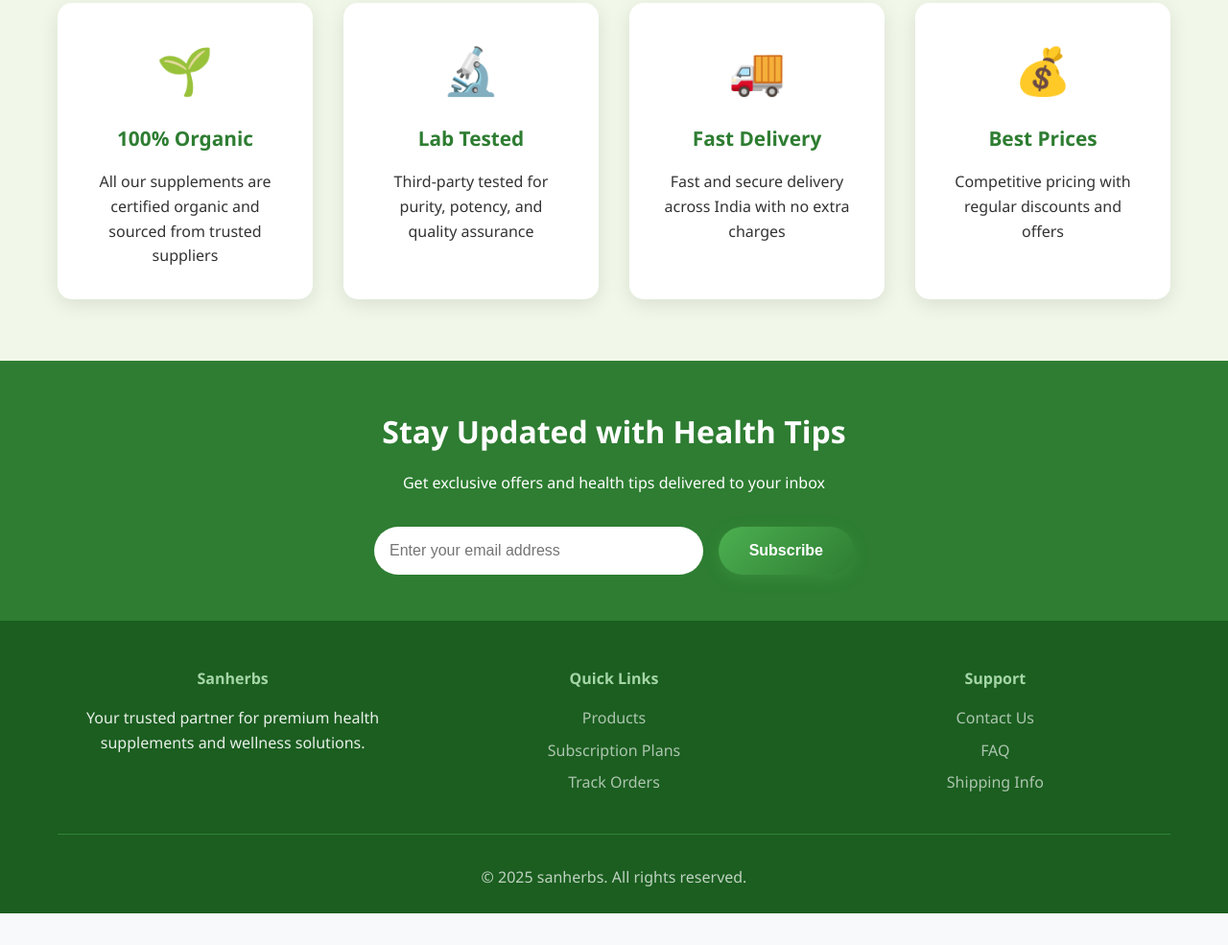
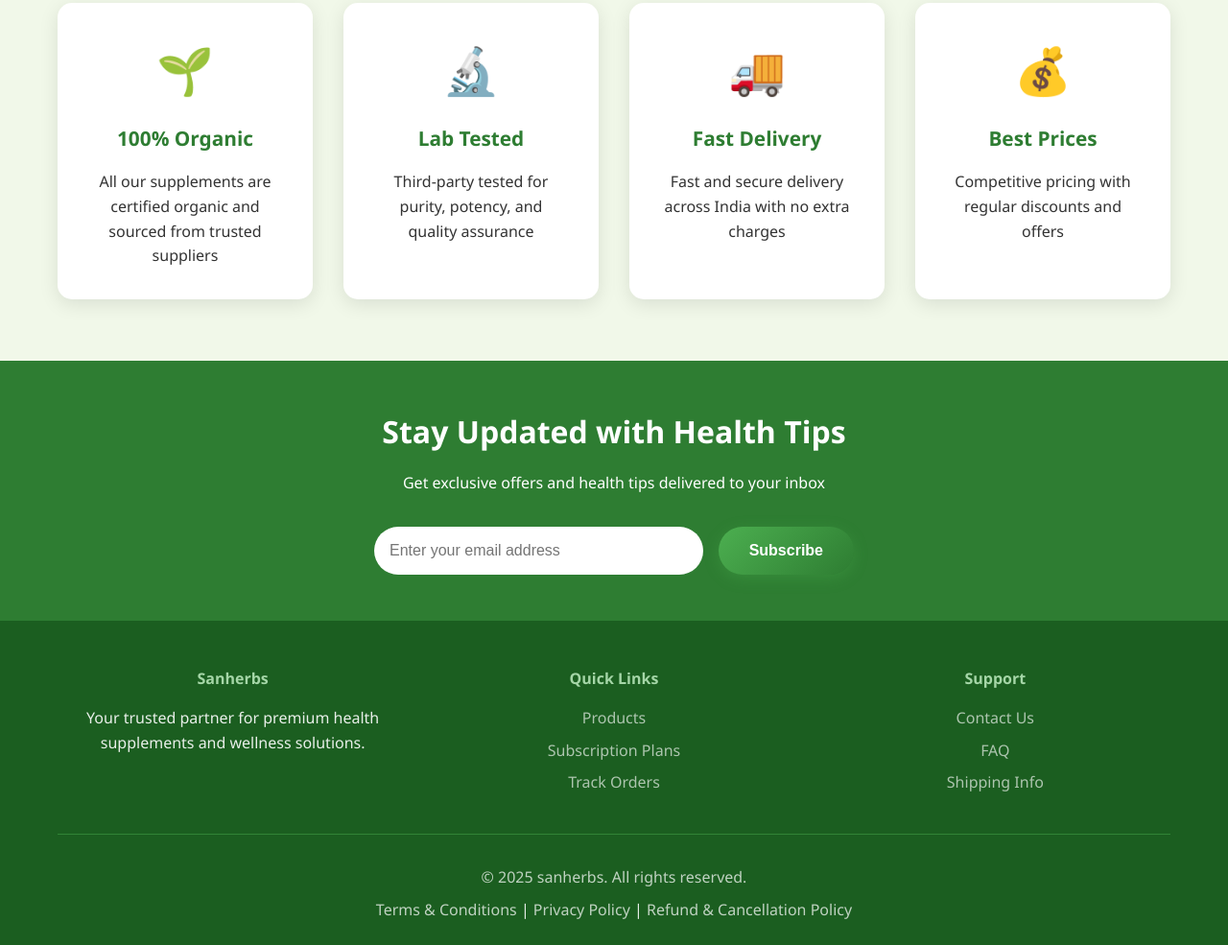
Before and after one commit to PROcastinator69/sanherbs, a website: page index.html in a window 1280 px wide. Shown: the part 1502-2487 px from the top of the page at 96% size. Before the commit the page ends 2454 px from the top, so only its background shows below. Drawn offline with Linux system fonts and the light colour scheme.

Commit message:
Update index.html

```diff
--- a/index.html
+++ b/index.html
@@ -191,6 +191,11 @@
                 <p>&copy; 2025 sanherbs. All rights reserved.</p>
             </div>
         </div>
+         <p>
+        <a href="/terms.html">Terms & Conditions</a> |
+        <a href="/privacy.html">Privacy Policy</a> |
+        <a href="/refund.html">Refund & Cancellation Policy</a>
+    </p>
     </footer>
 
     <script src="js/script.js"></script>
```
